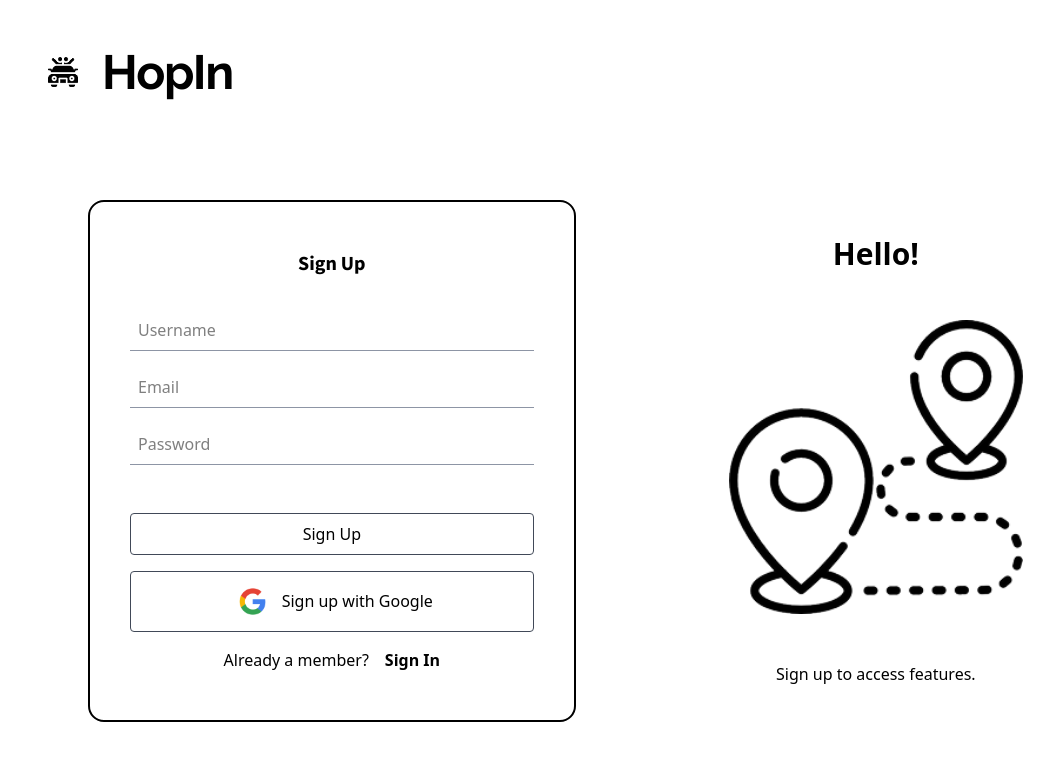
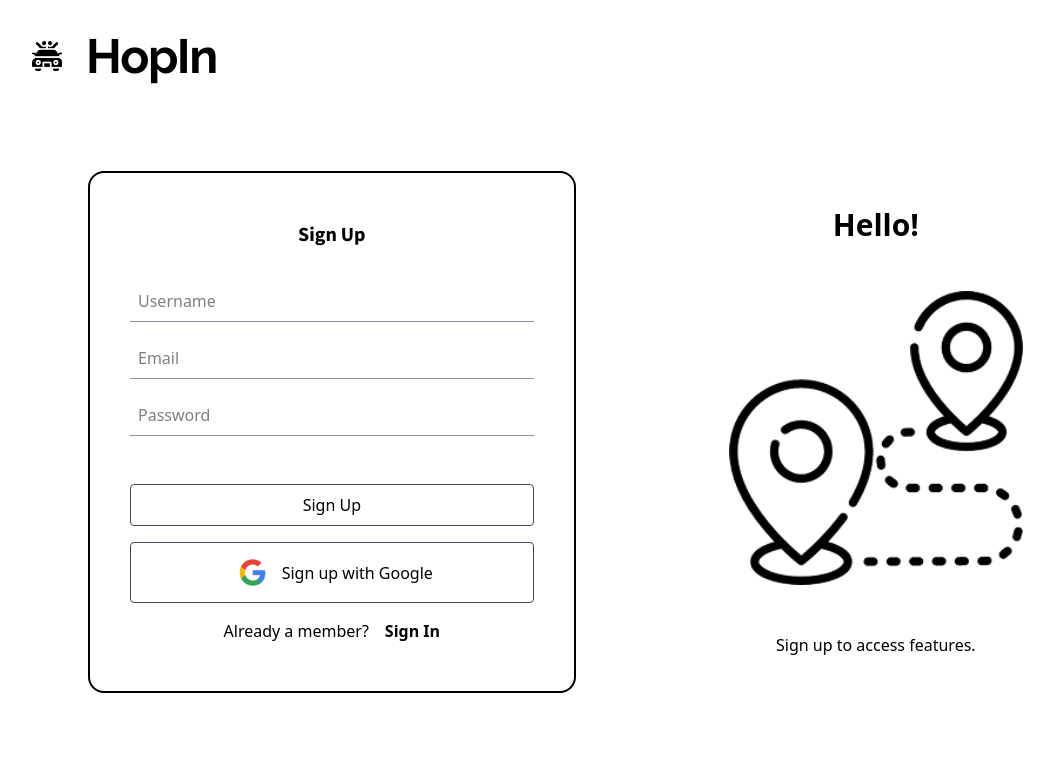
Before and after one commit to UTSC-CSCC09-Programming-on-the-Web/project-hopin, a Next.js app in the folder frontend/: page /signup in a window 1280 px wide. Shown: the top 760 px of the page, without its empty margins (48-1102 px from the left). Built offline with nearby package versions, Linux system fonts and the light colour scheme; no server answers.

Commit message:
hotfix: fixed frontend for sign-up vs sign-in; google oauth also works for all users now

```diff
--- a/frontend/src/app/signup/layout.tsx
+++ b/frontend/src/app/signup/layout.tsx
@@ -3,12 +3,9 @@ import HopinLogo from "../../components/hopin-logo";
 export default function Layout({ children }: { children: React.ReactNode }) {
   return (
     <main className="min-h-screen flex flex-col">
-      <div className="flex items-center p-4 gap-8">
-        <HopinLogo />
-      </div>
-      {/* <div className="flex flex-row gap-8 p-20 pt-0"> */}
-        <div className="flex-grow">{children}</div>
-      {/* </div> */}
+      <HopinLogo />
+      {children}
+
     </main>
   );
 }
```
